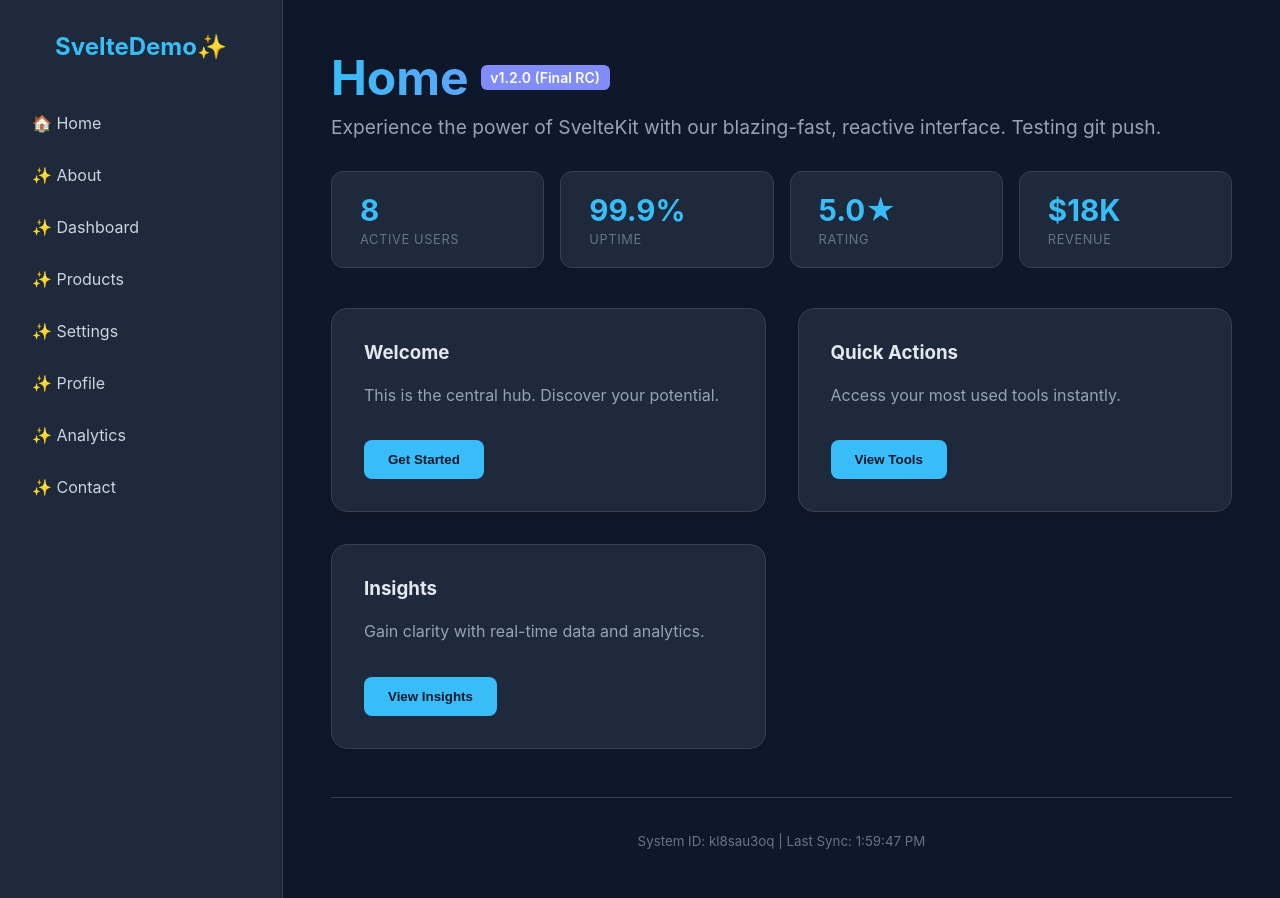
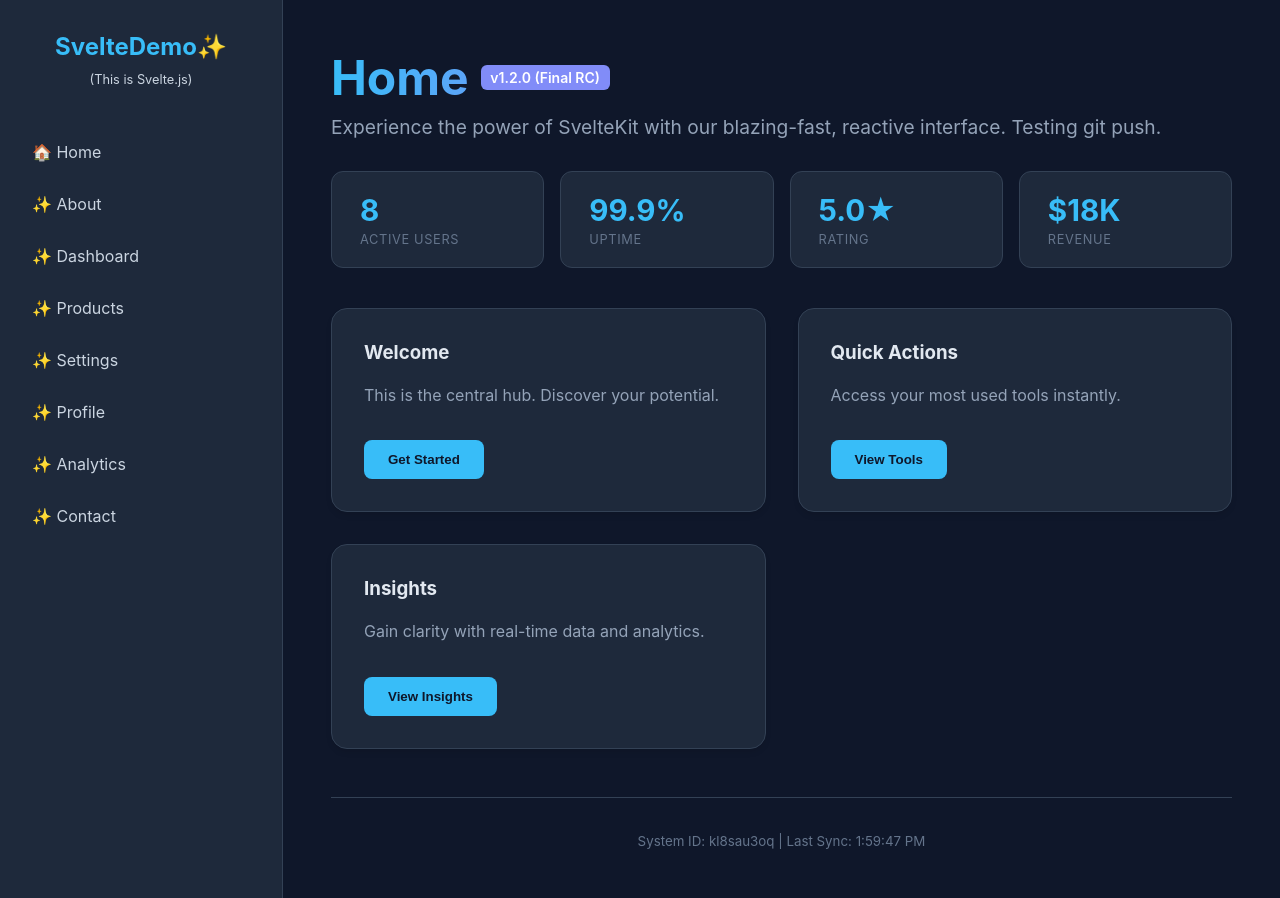
Before and after one commit to piyush241203/UVT_Testing8, a SvelteKit app: page / in a window 1280 px wide. Built offline with nearby package versions, Linux system fonts and the light colour scheme.

Commit message:
fix: add UI identifier, lockfile, and ignore dist files for Svelte Demo GHA

```diff
--- a/src/routes/+layout.svelte
+++ b/src/routes/+layout.svelte
@@ -3,7 +3,7 @@
 </script>
 <div class="app-container">
   <nav class="sidebar">
-    <div class="brand">SvelteDemo✨</div>
+    <div class="brand">SvelteDemo✨<br/><span style="font-size: 0.8rem; color: #cbd5e1; font-weight: normal;">(This is Svelte.js)</span></div>
     <a href="/">🏠 Home</a>
     <a href="/about">✨ About</a>
     <a href="/dashboard">✨ Dashboard</a>
```
Also changed, not shown: 2 other files (tests, documents, lock files or other folders).
